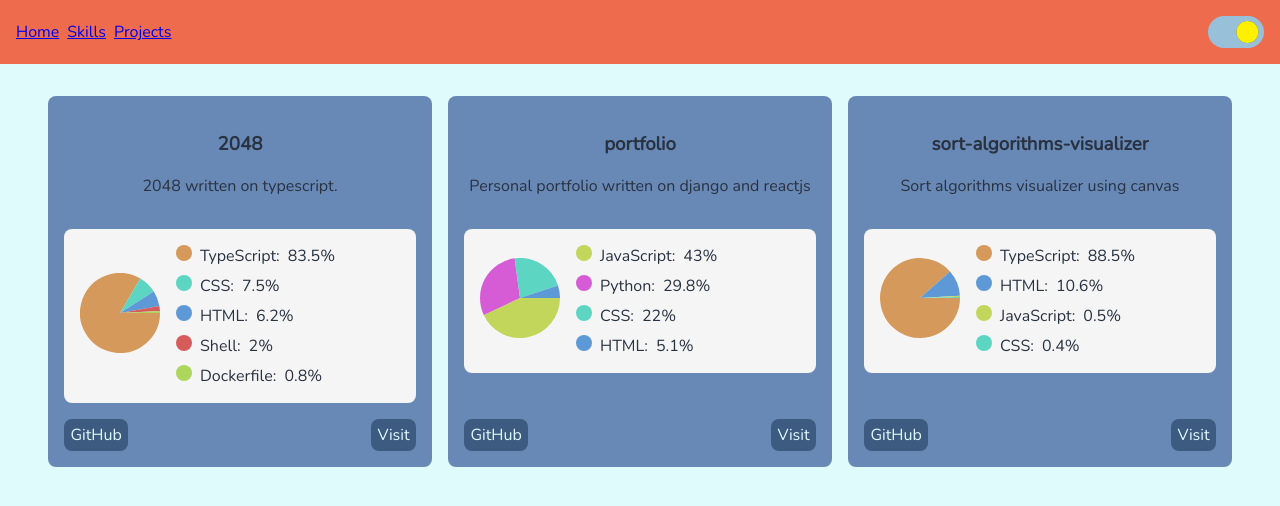
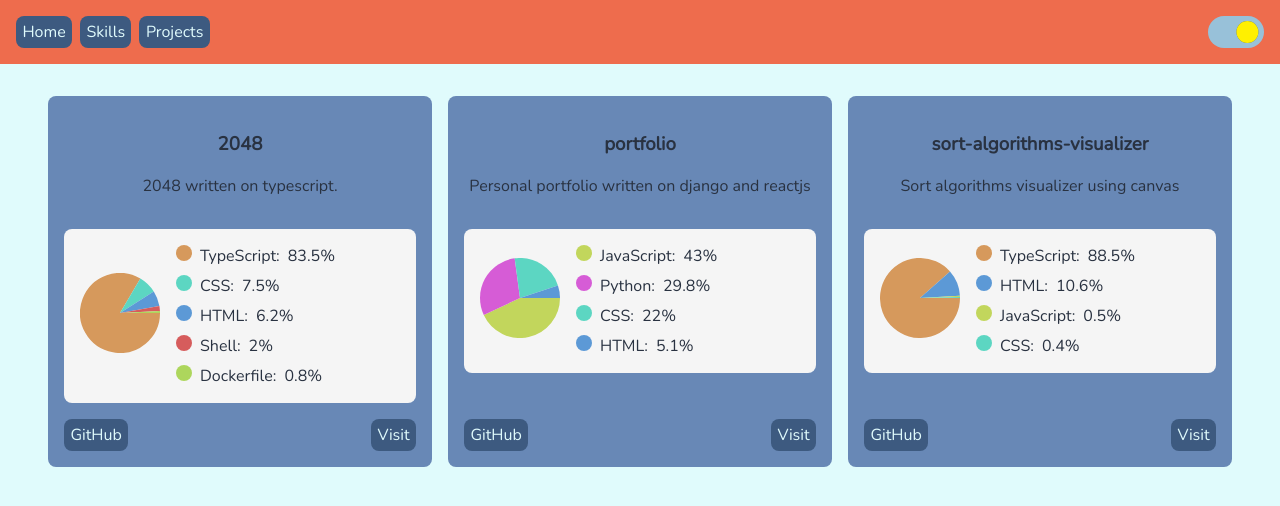
Before and after one commit to Vasya-556/portfolio, a React (Vite) app in the folder frontend/: page /projects in a window 1280 px wide. Shown: the top 506 px of the page. Built offline with nearby package versions, Linux system fonts and the light colour scheme.

Commit message:
styles: apply styles to links

```diff
--- a/frontend/src/components/header/Header.module.css
+++ b/frontend/src/components/header/Header.module.css
@@ -12,7 +12,7 @@
     display: flex;
     justify-content: space-between;
     align-items: center;
-    max-width: 97em;
+    max-width: 99em;
     width: 100%;
     padding: 1em;
 }
--- a/frontend/src/components/header/Header.tsx
+++ b/frontend/src/components/header/Header.tsx
@@ -1,22 +1,16 @@
 import styles from "./Header.module.css";
-import {
-  Link as ActionLink,
-  ThemeToggle
-} from "../../components";
+import { ThemeToggle } from "../../components";
 import { Link } from "react-router-dom";
+import linkStyles from "../link/Link.module.css";
 
 function Header() {
   return (
     <header className={styles.container}>
       <div className={styles.content}>
         <nav className={styles.navbar}>
-          {/* <ActionLink href="#home" text="Home"/>
-          <ActionLink href="#skills" text="Skills"/>
-          <ActionLink href="#projects" text="Projects"/> */}
-          <Link to="/">Home</Link>
-          <Link to="/skills">Skills</Link>
-          <Link to="/projects">Projects</Link>
-          {/* <ActionLink text="Home"><Link to="/"/></ActionLink> */}
+          <Link to="/" className={linkStyles.link}>Home</Link>
+          <Link to="/skills" className={linkStyles.link}>Skills</Link>
+          <Link to="/projects" className={linkStyles.link}>Projects</Link>
         </nav>
         <ThemeToggle/>
       </div>
```
